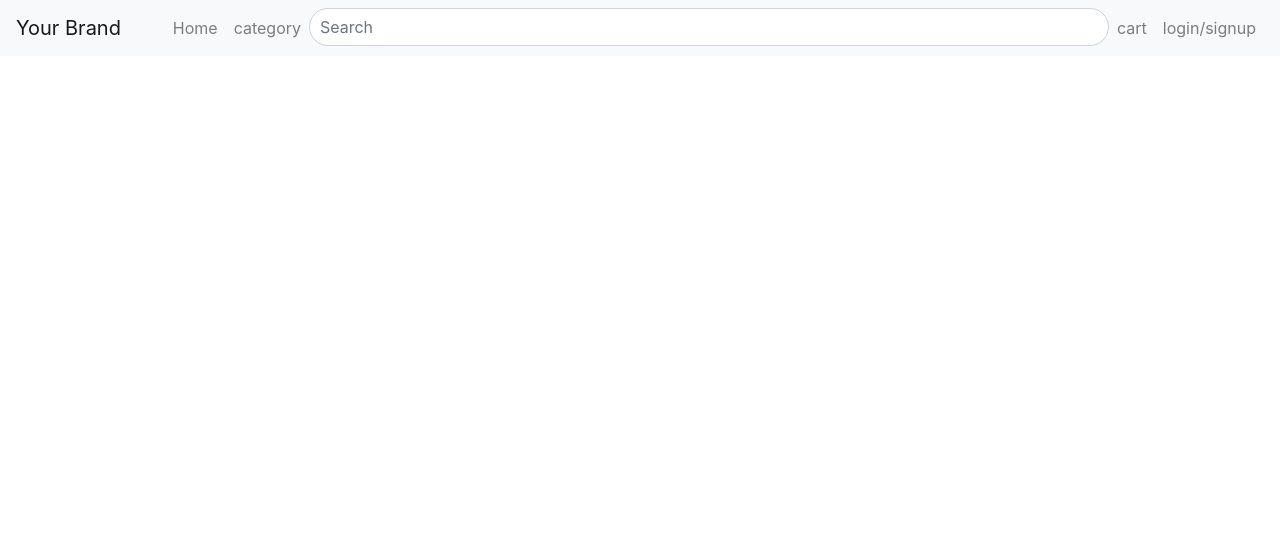
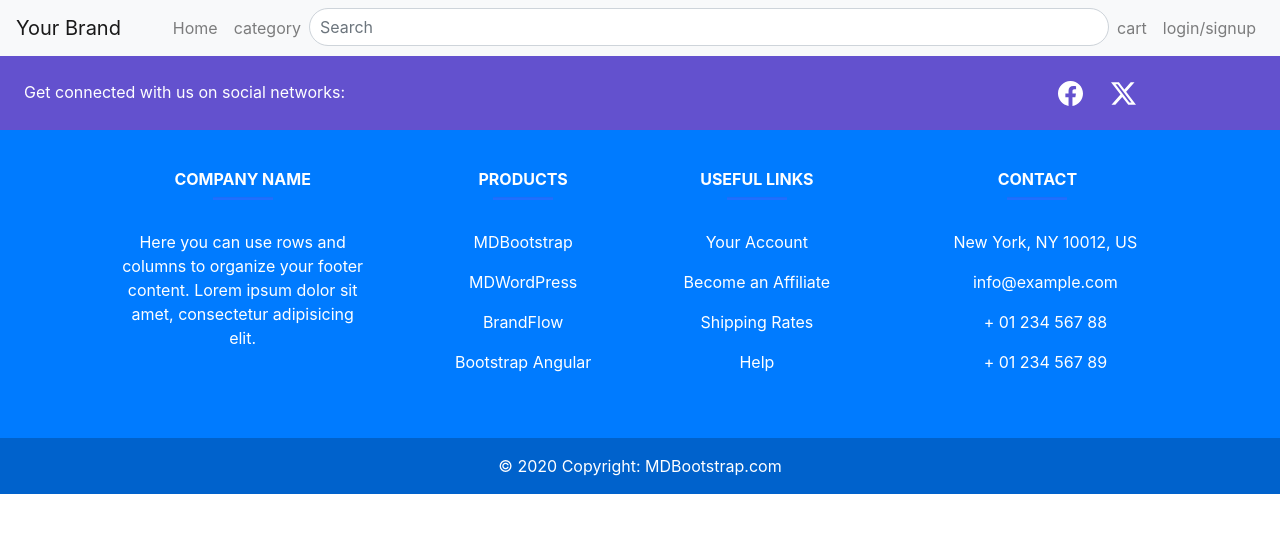
Before and after one commit to zain470/djangotask, a Django app: template Eflyer/flyerapp/templates/base.html in a window 1280 px wide. Shown: the top 533 px of the page. Run offline with Django 4.2, Linux system fonts and the light colour scheme; the template is opened without the code that fills it, so the values that code supplies are empty.

Commit message:
changed
asdf

```diff
--- /dev/null
+++ b/Eflyer/flyerapp/static/icons/package.json
@@ -0,0 +1,5 @@
+{
+  "dependencies": {
+    "bootstrap-icons": "^1.11.2"
+  }
+}
--- a/Eflyer/flyerapp/templates/base.html
+++ b/Eflyer/flyerapp/templates/base.html
@@ -4,6 +4,7 @@
     <meta charset="UTF-8">
     <meta name="viewport" content="width=device-width, initial-scale=1.0">
     <title>Base.html</title>
+    <link href="https://cdn.jsdelivr.net/npm/bootstrap@5.3.2/dist/css/bootstrap.min.css" rel="stylesheet" integrity="sha384-T3c6CoIi6uLrA9TneNEoa7RxnatzjcDSCmG1MXxSR1GAsXEV/Dwwykc2MPK8M2HN" crossorigin="anonymous">
     <link rel="stylesheet" href="https://cdn.jsdelivr.net/npm/bootstrap@4.4.1/dist/css/bootstrap.min.css" integrity="sha384-Vkoo8x4CGsO3+Hhxv8T/Q5PaXtkKtu6ug5TOeNV6gBiFeWPGFN9MuhOf23Q9Ifjh" crossorigin="anonymous">
     <style>
         /* Custom styles for the search input */
@@ -62,15 +63,136 @@
     <!-- NavbarENd -->
 
 
+    <!-- footer -->
+    <footer class="bg-primary text-white text-center text-lg-start">
+        <section class="d-flex justify-content-between p-4" style="background-color: #6351ce">
+            <!-- Left -->
+        <div class="me-5">
+            <span>Get connected with us on social networks:</span>
+        </div>
+        <!-- Left -->
+
+        <!-- Right -->
+        <div>
+            <a href="" class="text-white me-4">
+                <svg xmlns="http://www.w3.org/2000/svg" width="25" height="25" fill="currentColor" class="bi bi-facebook" viewBox="0 0 16 16">
+                    <path d="M16 8.049c0-4.446-3.582-8.05-8-8.05C3.58 0-.002 3.603-.002 8.05c0 4.017 2.926 7.347 6.75 7.951v-5.625h-2.03V8.05H6.75V6.275c0-2.017 1.195-3.131 3.022-3.131.876 0 1.791.157 1.791.157v1.98h-1.009c-.993 0-1.303.621-1.303 1.258v1.51h2.218l-.354 2.326H9.25V16c3.824-.604 6.75-3.934 6.75-7.951"/>
+                  </svg>
+            </a>
+            <a href="" class="text-white me-4">
+                <svg xmlns="http://www.w3.org/2000/svg" width="25" height="25" fill="currentColor" class="bi bi-twitter-x" viewBox="0 0 16 16">
+                    <path d="M12.6.75h2.454l-5.36 6.142L16 15.25h-4.937l-3.867-5.07-4.425 5.07H.316l5.733-6.57L0 .75h5.063l3.495 4.633L12.601.75Zm-.86 13.028h1.36L4.323 2.145H2.865l8.875 11.633Z"/>
+                  </svg>
+            </a>
+            <a href="" class="text-white me-4">
+                <i class="fab fa-google"></i>
+            </a>
+            <a href="" class="text-white me-4">
+                <i class="fab fa-instagram"></i>
+            </a>
+            <a href="" class="text-white me-4">
+                <i class="fab fa-linkedin"></i>
+            </a>
+            <a href="" class="text-white me-4">
+                <i class="fab fa-github"></i>
+            </a>
+        </div>
+        <!-- Right -->
+    </section>
+
+
+        <!-- Grid container -->
+        <div class="container p-4">
+            <div class="row mt-3">
+                <!-- Grid column -->
+                <div class="col-md-3 col-lg-4 col-xl-3 mx-auto mb-4">
+                    <!-- Content -->
+                    <h6 class="text-uppercase fw-bold">Company name</h6>
+                    <hr class="mb-4 mt-0 d-inline-block mx-auto"
+                        style="width: 60px; background-color: #7c4dff; height: 2px" />
+                    <p>
+                        Here you can use rows and columns to organize your footer
+                        content. Lorem ipsum dolor sit amet, consectetur adipisicing
+                        elit.
+                    </p>
+                </div>
+                <!-- Grid column -->
+
+                <!-- Grid column -->
+                <div class="col-md-2 col-lg-2 col-xl-2 mx-auto mb-4">
+                    <!-- Links -->
+                    <h6 class="text-uppercase fw-bold">Products</h6>
+                    <hr class="mb-4 mt-0 d-inline-block mx-auto"
+                        style="width: 60px; background-color: #7c4dff; height: 2px" />
+                    <p>
+                        <a href="#!" class="text-white">MDBootstrap</a>
+                    </p>
+                    <p>
+                        <a href="#!" class="text-white">MDWordPress</a>
+                    </p>
+                    <p>
+                        <a href="#!" class="text-white">BrandFlow</a>
+                    </p>
+                    <p>
+                        <a href="#!" class="text-white">Bootstrap Angular</a>
+                    </p>
+                </div>
+                <!-- Grid column -->
+
+                <!-- Grid column -->
+                <div class="col-md-3 col-lg-2 col-xl-2 mx-auto mb-4">
+                    <!-- Links -->
+                    <h6 class="text-uppercase fw-bold">Useful links</h6>
+                    <hr class="mb-4 mt-0 d-inline-block mx-auto"
+                        style="width: 60px; background-color: #7c4dff; height: 2px" />
+                    <p>
+                        <a href="#!" class="text-white">Your Account</a>
+                    </p>
+                    <p>
+                        <a href="#!" class="text-white">Become an Affiliate</a>
+                    </p>
+                    <p>
+                        <a href="#!" class="text-white">Shipping Rates</a>
+                    </p>
+                    <p>
+                        <a href="#!" class="text-white">Help</a>
+                    </p>
+                </div>
+                <!-- Grid column -->
+
+                <!-- Grid column -->
+                <div class="col-md-4 col-lg-3 col-xl-3 mx-auto mb-md-0 mb-4">
+                    <!-- Links -->
+                    <h6 class="text-uppercase fw-bold">Contact</h6>
+                    <hr class="mb-4 mt-0 d-inline-block mx-auto"
+                        style="width: 60px; background-color: #7c4dff; height: 2px" />
+                    <p><i class="fas fa-home mr-3"></i> New York, NY 10012, US</p>
+                    <p><i class="fas fa-envelope mr-3"></i> info@example.com</p>
+                    <p><i class="fas fa-phone mr-3"></i> + 01 234 567 88</p>
+                    <p><i class="fas fa-print mr-3"></i> + 01 234 567 89</p>
+                </div>
+                <!-- Grid column -->
+            </div>
+            <!-- Grid row -->
+          <!--Grid row-->
+        </div>
+        <!-- Grid container -->
+
+        <!-- Copyright -->
+        <div class="text-center p-3" style="background-color: rgba(0, 0, 0, 0.2);">
+          © 2020 Copyright:
+          <a class="text-white" href="https://mdbootstrap.com/">MDBootstrap.com</a>
+        </div>
+        <!-- Copyright -->
+      </footer>
+    <!-- footer -->
+
+
 
 
 </body>
-<script>
-    // Initialization for ES Users
-import { Dropdown, Collapse, initMDB } from "mdb-ui-kit";
 
-initMDB({ Dropdown, Collapse });
-</script>
+<script src="https://cdn.jsdelivr.net/npm/bootstrap@5.3.2/dist/js/bootstrap.bundle.min.js" integrity="sha384-C6RzsynM9kWDrMNeT87bh95OGNyZPhcTNXj1NW7RuBCsyN/o0jlpcV8Qyq46cDfL" crossorigin="anonymous"></script>
 <script src="https://code.jquery.com/jquery-3.4.1.slim.min.js" integrity="sha384-J6qa4849blE2+poT4WnyKhv5vZF5SrPo0iEjwBvKU7imGFAV0wwj1yYfoRSJoZ+n" crossorigin="anonymous"></script>
 <script src="https://cdn.jsdelivr.net/npm/popper.js@1.16.0/dist/umd/popper.min.js" integrity="sha384-Q6E9RHvbIyZFJoft+2mJbHaEWldlvI9IOYy5n3zV9zzTtmI3UksdQRVvoxMfooAo" crossorigin="anonymous"></script>
 <script src="https://cdn.jsdelivr.net/npm/bootstrap@4.4.1/dist/js/bootstrap.min.js" integrity="sha384-wfSDF2E50Y2D1uUdj0O3uMBJnjuUD4Ih7YwaYd1iqfktj0Uod8GCExl3Og8ifwB6" crossorigin="anonymous"></script>
--- a/Eflyer/flyerapp/urls.py
+++ b/Eflyer/flyerapp/urls.py
@@ -3,5 +3,6 @@ from . import views
 
 urlpatterns = [
     path("", views.index, name="index"),
+    path('base/',views.base,name='base')
 
 ]
--- a/Eflyer/flyerapp/views.py
+++ b/Eflyer/flyerapp/views.py
@@ -5,3 +5,7 @@ from django.http import HttpResponse
 def index(request):
 
     return render(request, 'index.html')
+
+
+def base(request):
+    return   render(request, 'base.html')
--- /dev/null
+++ b/tenv/Scripts/package.json
@@ -0,0 +1,5 @@
+{
+  "dependencies": {
+    "bootstrap-icons": "^1.11.2"
+  }
+}
```
Also changed, not shown: Eflyer/flyerapp/static/icons/package-lock.json (added), tenv/Scripts/package-lock.json (added).
